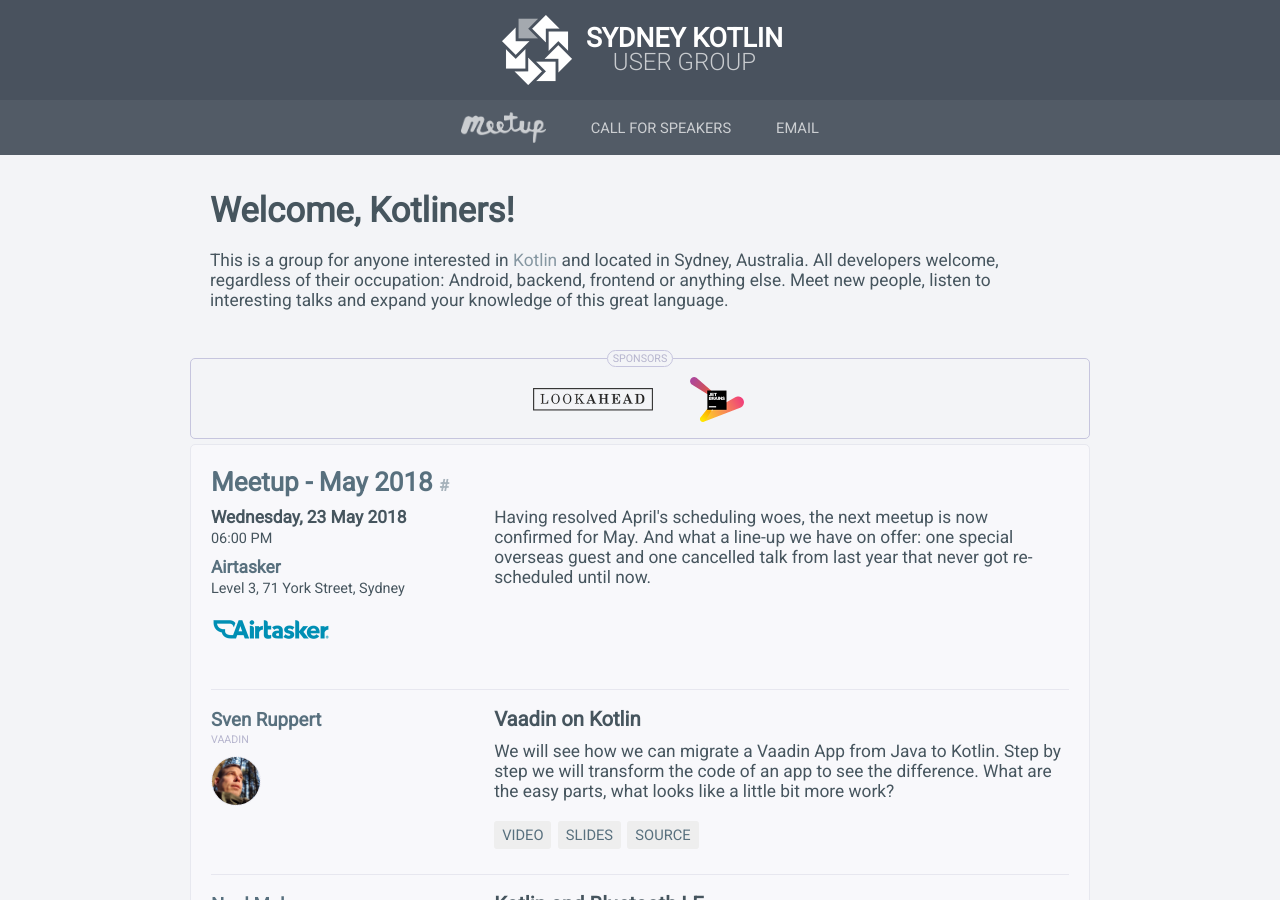
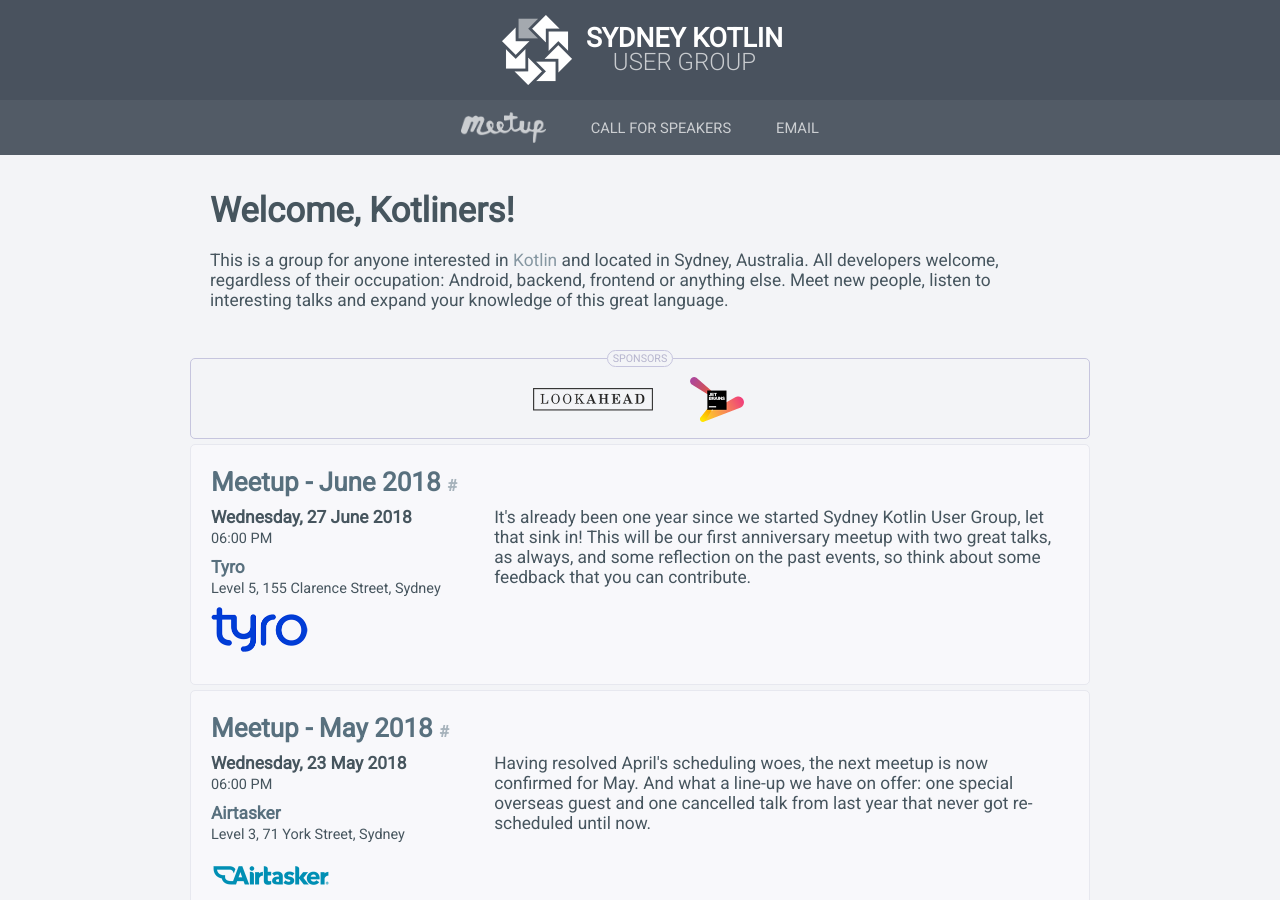
Before and after one commit to garethsime/sydkotlin.github.io, a Jekyll site: the page built from index.html, in a window 1280 px wide and 900 px high. Built offline with Jekyll 4.4.1, drawn with Linux system fonts in a browser that asks for light colours; nearby versions of some CDN libraries.

Commit message:
Update events.yml

```diff
--- a/_data/events.yml
+++ b/_data/events.yml
@@ -501,3 +501,22 @@
 
         - title: Source
           url: https://github.com/tali3san/kotlin-bluetooth
+
+- id: meetup-june-2018
+  title: "Meetup - June 2018"
+  url: https://www.meetup.com/sydney-kotlin/events/251868152/
+  date: 2018-06-27T18:00:00+11
+  description: >
+    It's already been one year since we started Sydney Kotlin User Group, let that sink in! This will be our first anniversary
+    meetup with two great talks, as always, and some reflection on the past events, so think about some feedback that you can
+    contribute.
+
+  location:
+    name: Tyro
+    address: Level 5, 155 Clarence Street, Sydney
+    url: https://www.google.com.au/maps/place/Tyro+Payments+Limited/@-33.8680148,151.202812,17z/data=!3m1!4b1!4m5!3m4!1s0x1b48b74369714df:0x69024bba69d9b057!8m2!3d-33.8680148!4d151.2050007
+
+  sponsor:
+    name: Tyro
+    url: https://www.tyro.com/
+    image: sponsors/tyro.png
```
